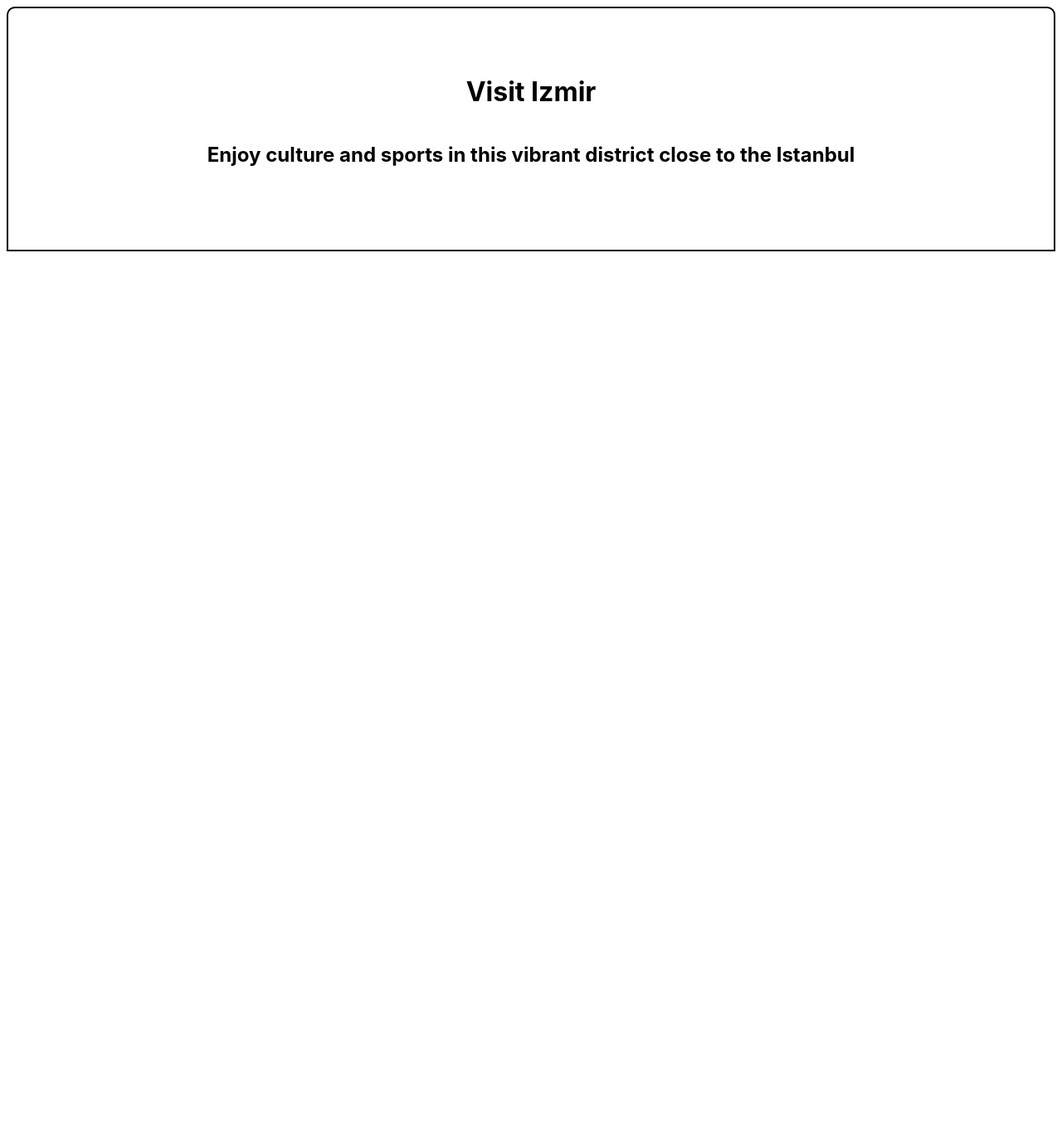
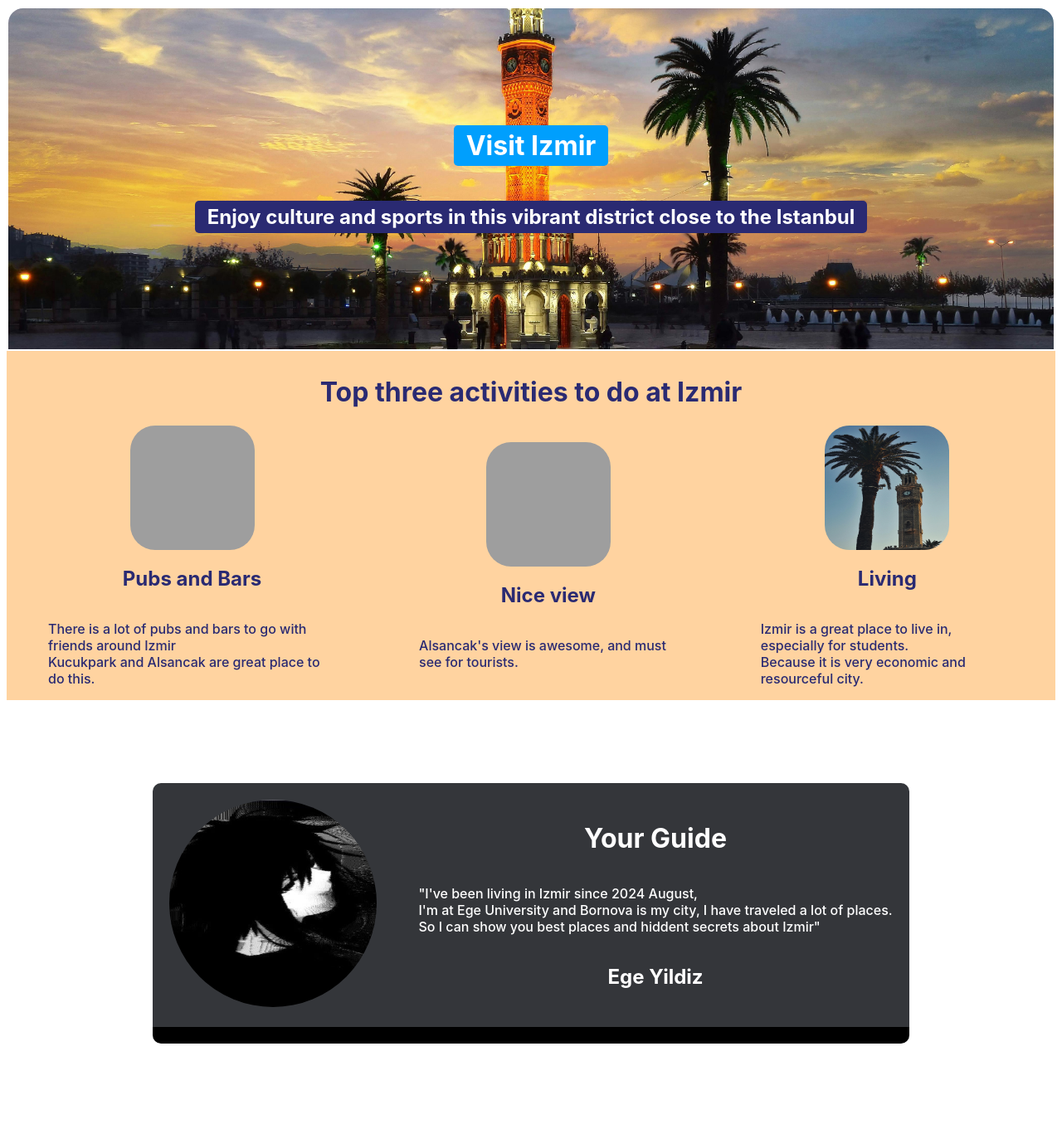
Before and after one commit to robin0P/Hometown-Website, a plain HTML site: page index.html in a window 1280 px wide. Shown: the whole page at 83% size. Before the commit the page ends 800 px from the top, so only its background shows below. Drawn offline with Linux system fonts and the light colour scheme; grey boxes are pictures that could not be loaded.

Commit message:
finished hometown project

```diff
--- a/index.html
+++ b/index.html
@@ -11,8 +11,70 @@
     </head>
     <body>
         <div id="header">
-            <h1>Visit Izmir</h1>
-            <h2>Enjoy culture and sports in this vibrant district close to the Istanbul</h2>
+            <div id="header-content">
+                <h1 id="header-title">Visit Izmir</h1>
+                <h2 id="header-comment">Enjoy culture and sports in this vibrant district close to the Istanbul</h2>
+            </div>
+        </div>
+        <div id="tbody">
+            <h1 id="tbody-header">Top three activities to do at Izmir</h1>
+            <div id="tbody-content">
+                <div class="tbody-section">
+                    <img
+                    src="/assets/photos/pexels-ayseguldelice-30375561.jpg"
+                    class="tbody-photos"
+                    alt="Ancient stone and blue sky in Izmir"
+                    />
+                    <h2 class="tbody-title">Pubs and Bars</h2>
+                    <p class="tbody-text">
+                        There is a lot of pubs and bars to go with friends around Izmir
+                        <br>Kucukpark and Alsancak are great place to do this.
+                    </p>
+                </div>
+                <div class="tbody-section">
+                    <img
+                    src="/assets/photos/pexels-cihanyuce-30381579.jpg"
+                    class="tbody-photos"
+                    alt="Two ships staying on the surface of sea, sun goes down."
+                    />
+                    <h2 class="tbody-title">Nice view</h2>
+                    <p class="tbody-text">
+                        Alsancak's view is awesome, and must see for tourists.
+                    </p>
+                </div>
+                <div class="tbody-section">
+                    <img
+                    src="/assets/photos/pexels-ibrahim-pinar-308687559-13673735.jpg"
+                    class="tbody-photos"
+                    alt="A small picture of a tree and stone, beautiful sky"
+                    />
+                    <h2 class="tbody-title">Living</h2>
+                    <p class="tbody-text">
+                        Izmir is a great place to live in, especially for students.<br>
+                        Because it is very economic and resourceful city.
+                    </p>
+                </div>
+            </div>
+        </div>
+        <div id="footer">
+            <div id="footer-background">
+                <a href="https://github.com/robin0P">
+                    <img
+                        src="/assets/photos/goticboy.jpg"
+                        id="footer-img"
+                        alt="Gotic boy staring at camera"
+                    />
+                </a>
+                <div id="footer-text">
+                    <h1>Your Guide</h1>
+                    <p>
+                        "I've been living in Izmir since 2024 August,<br>
+                        I'm at Ege University and Bornova is my city, I have traveled a lot of places.<br>
+                        So I can show you best places and hiddent secrets about Izmir"
+                    </p>
+                    <h2>Ege Yildiz</h2>
+                </div>
+            </div>
         </div>
     </body>
 </html>
--- a/style.css
+++ b/style.css
@@ -1,7 +1,7 @@
 body {
     font-family: "Inter", serif;
     font-optical-sizing: auto;
-    font-weight: 400;
+    font-weight: 500;
     font-style: normal;
 }
 
@@ -11,10 +11,104 @@ body {
     flex-direction: column;
     justify-content: center;
     align-items: center;
-    border: 2px solid black;
-    border-top-left-radius: 10px;
-    border-top-right-radius: 10px;
-    padding-bottom: 80px;
-    padding-top: 60px;
-    background-image: url()
+    border: 2px solid white;
+    border-top-left-radius: 20px;
+    border-top-right-radius: 20px;
+    padding-bottom: 120px;
+    padding-top: 120px;
+    margin-bottom: 0;
+    background-image: url("/assets/photos/pexels-hakantahmaz-2656502.jpg");
+    background-size: cover;
+    background-repeat: no-repeat;
+    background-position: 50% 50%;
 }
+
+#header-content {
+    display: flex;
+    flex-direction: column;
+    justify-content: center;
+    align-items: center;
+    color: white;
+}
+
+#header-title {
+    background-color: #009FFD;
+    border-radius: 5px;
+    padding: 5px 15px;
+}
+
+#header-comment {
+    background-color: #2A2A72;
+    border-radius: 5px;
+    padding: 5px 15px;
+}
+
+#tbody {
+    background-color: #ffd3a0;
+    color: #2A2A72;
+    margin-top: 0px;
+    padding-top: 20px;
+    display: flex;
+    flex-direction: column;
+    justify-content: center;
+    align-items: stretch;
+}
+
+#tbody-header {
+    text-align: center;
+    margin-top: 10px;
+}
+
+#tbody-content {
+    display: flex;
+    flex-direction: row;
+    justify-content: space-between;
+    align-items: center;
+}
+
+.tbody-photos {
+    width: 150px;
+    height: 150px;
+    border-radius: 20%;
+}
+
+.tbody-section {
+    display: flex;
+    flex-direction: column;
+    justify-content: center;
+    align-items: center;
+    margin-left: 50px;
+    margin-right: 50px;
+}
+
+#footer {
+    display: flex;
+    flex-direction: row;
+    justify-content: center;
+    align-items: center;
+    padding: 100px 0;
+    color: white;
+}
+
+#footer-background {
+    display: flex;
+    background-color: #34363a;
+    padding: 20px;
+    border-bottom: 20px solid black;
+    border-radius: 10px;
+}
+
+
+#footer-img {
+    width: 250px;
+    height: 250px;
+    border-radius: 50%;
+}
+
+#footer-text {
+    display: flex;
+    flex-direction: column;
+    justify-content: center;
+    align-items: center;
+    padding-left: 50px;
+}
```
Also changed, not shown: assets/photos/goticboy.jpg (added), assets/photos/izmir-2005213_1920.jpg (added), assets/photos/izmir-town.jpg (renamed from izmir-town.jpg), assets/photos/pexels-hakantahmaz-2656502.jpg (added), assets/photos/pexels-ibrahim-pinar-308687559-13673735.jpg (added), 2 other files.
